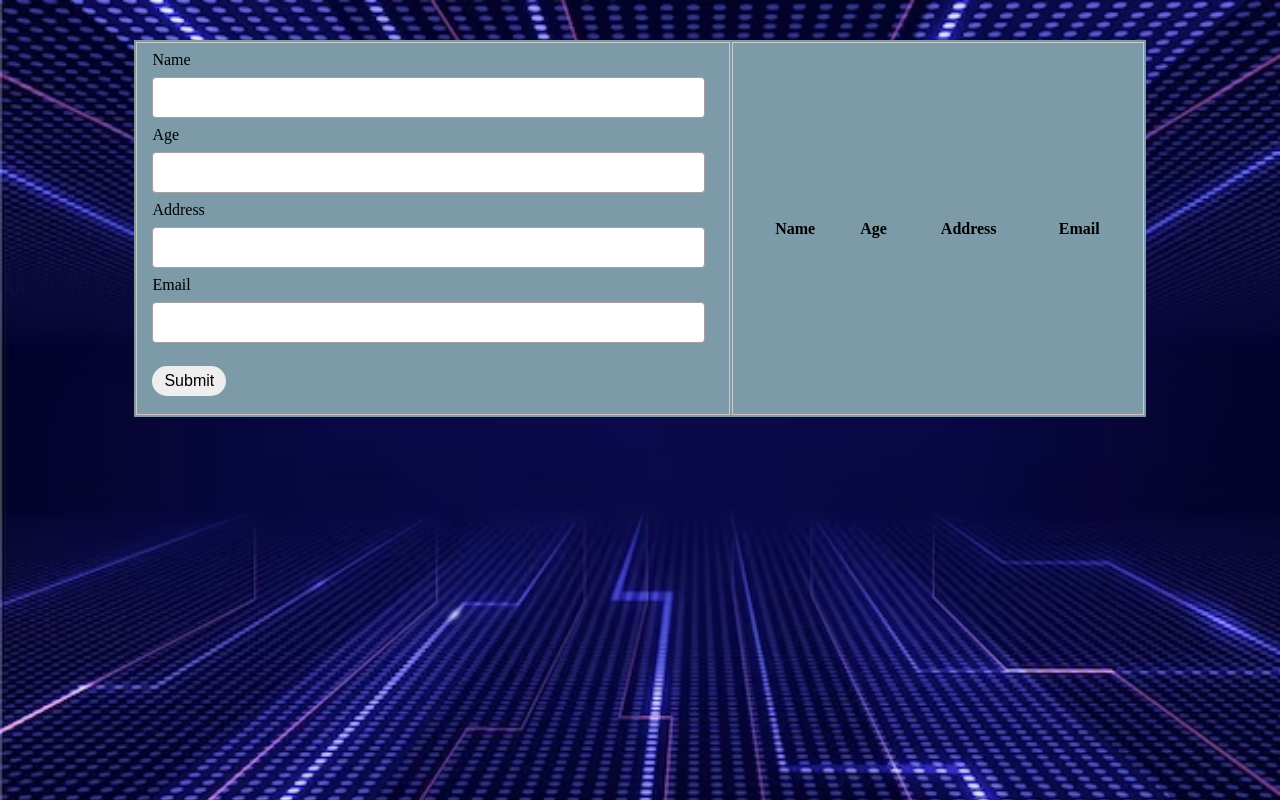
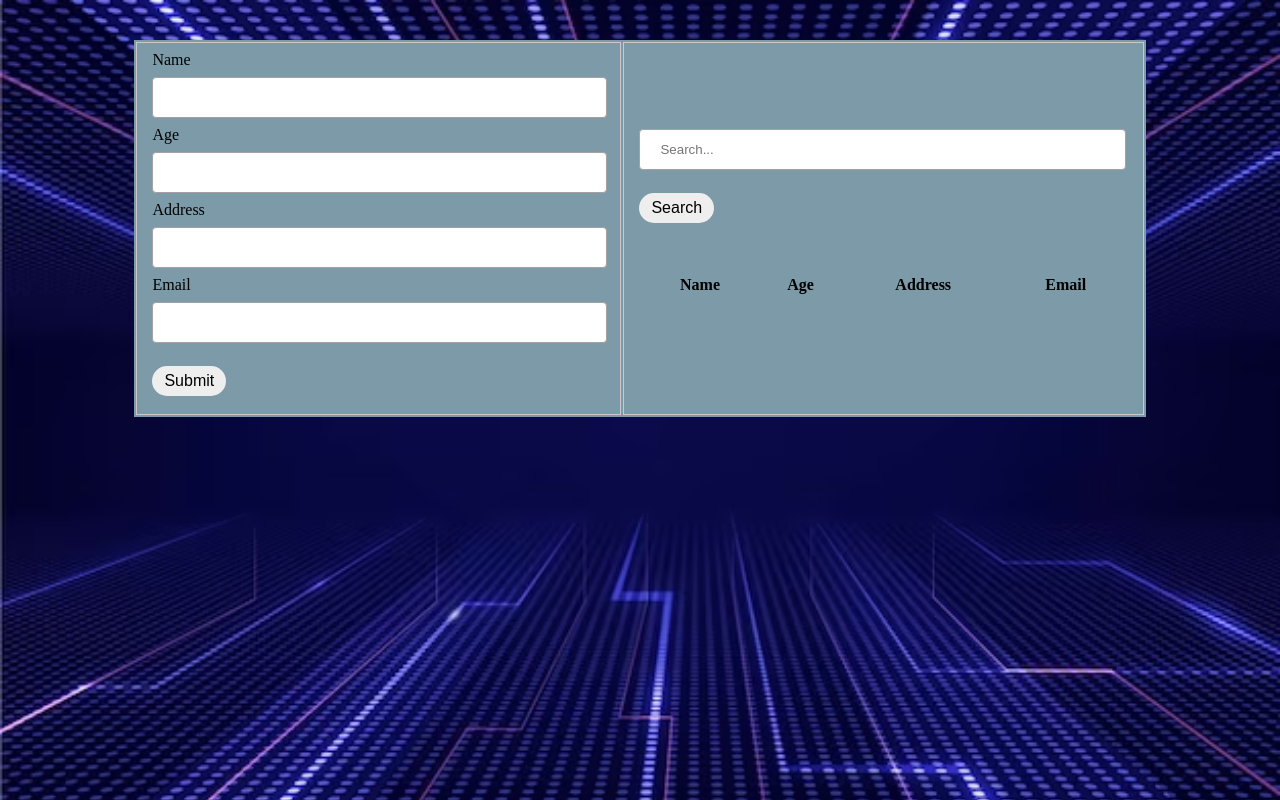
Before and after one commit to angelopelone/pelone_information_system, a plain HTML site: page index.html in a window 1280 px wide. Drawn offline with Linux system fonts and the light colour scheme.

Commit message:
Update index.html

```diff
--- a/index.html
+++ b/index.html
@@ -1,13 +1,15 @@
 <!DOCTYPE html>
+<html>
 <head>
     <title>Crud Operation</title>
-    <link type="text/css" rel="stylesheet" href="style.css"
+    <link type="text/css" rel="stylesheet" href="style.css">
 </head>
 
 <body>
     <table>
         <tr>
             <td>
+                <!-- Form for data input -->
                 <form autocomplete="off" onsubmit="onFormSubmit()">
                     <div>
                         <label for="name">Name</label>
@@ -30,8 +32,15 @@
                         <input type="submit" value="Submit">
                     </div>
                 </form>
+            </td>
+            <td>
+                <!-- Search bar with button -->
+                <div>
+                    <input type="text" id="searchInput" placeholder="Search...">
+                    <button onclick="search()">Search</button>
+                </div>
 
-                <td>
+                <!-- Table to display data -->
                 <table class="list" id="storeList">
                     <thead>
                         <tr>
@@ -42,13 +51,14 @@
                         </tr>
                     </thead>
                     <tbody>
-
+                        <!-- Data will be populated dynamically here -->
                     </tbody>
                 </table>
             </td>
-            </td>
         </tr>
     </table>
+
+    <!-- JavaScript file -->
     <script type="text/javascript" src="./script.js"></script>
 </body>
 </html>
```
Lines whose indentation alone changed are shown as unchanged.
